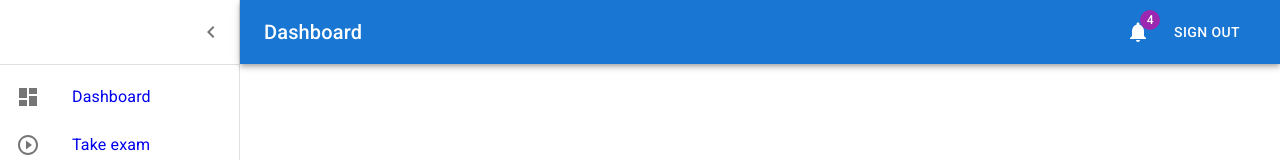
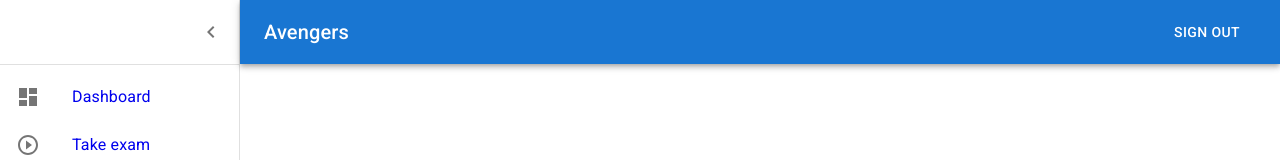
Before and after one commit to selftechacademy/testing-app, a React (Create React App) app: page / in a window 1280 px wide. Shown: the top 160 px of the page. Built offline with nearby package versions, Linux system fonts and the light colour scheme; no server answers; sample sign-in values are in the browser's storage.

Commit message:
title update

```diff
--- a/src/components/fieldDropdown/fieldDropdown.style.css
+++ b/src/components/fieldDropdown/fieldDropdown.style.css
@@ -1,6 +1,6 @@
 .dropdown-app {
-  display: flex;
-  justify-content: center;
+  /* display: flex;
+  justify-content: center; */
   margin-top: 100px;
   margin-left: 30px;
 }
--- a/src/pages/dashboard/Dashboard.js
+++ b/src/pages/dashboard/Dashboard.js
@@ -130,18 +130,19 @@
               noWrap
               sx={{ flexGrow: 1 }}
             >
-              Dashboard
+              Avengers
             </Typography>
-            <IconButton color="inherit">
+            {/* <IconButton color="inherit">
               <Badge badgeContent={4} color="secondary">
                 <NotificationsIcon />
               </Badge>
-            </IconButton>
+            </IconButton> */}
             <Button variant="fulfilled" type="primary" onClick={signOut}>
               Sign out
             </Button>
           </Toolbar>
         </AppBar>
+        {open && (
           <Drawer variant="permanent" open={open}>
             <Toolbar
               sx={{
@@ -162,6 +163,7 @@
               {secondaryListItems}
             </List>
           </Drawer>
+        )}
         <div className="dashboard-box">
           <Outlet />
         </div>
```
Lines whose indentation alone changed are shown as unchanged.
